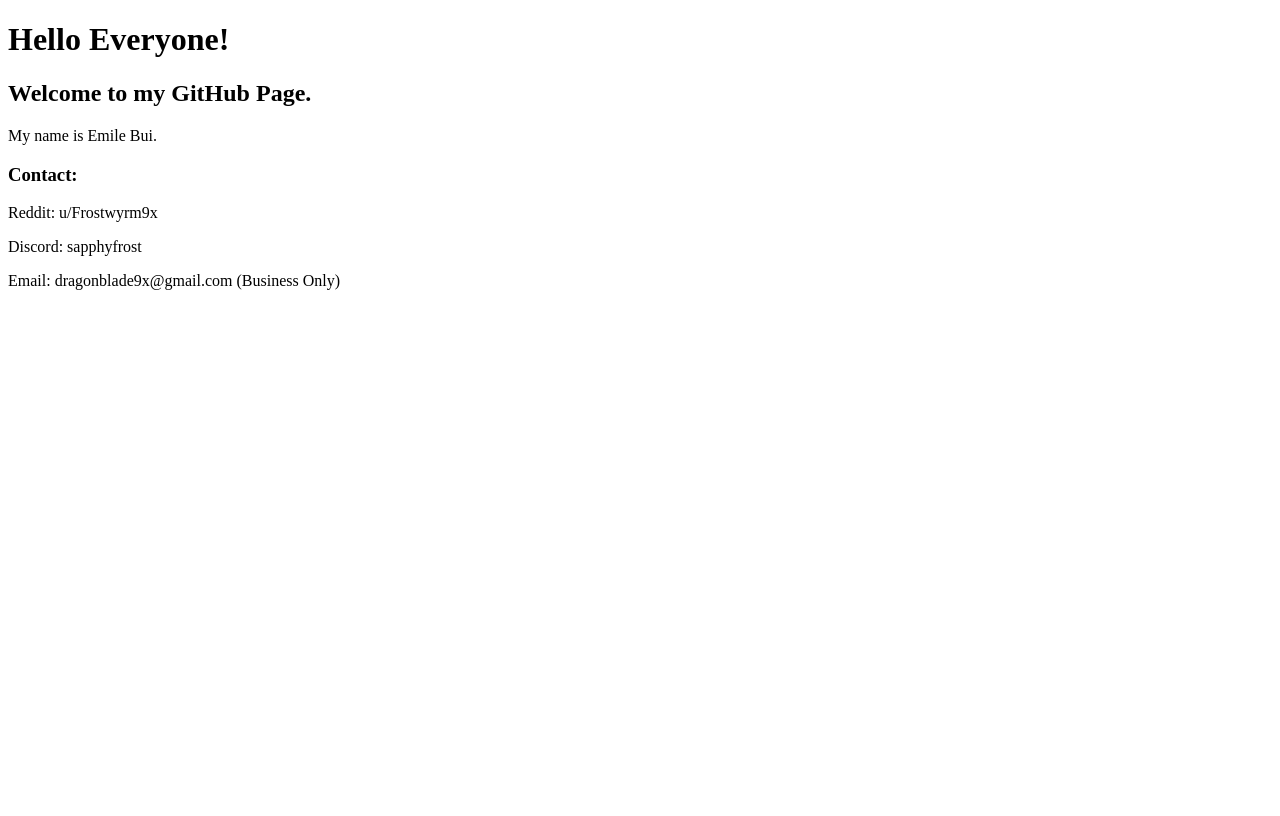
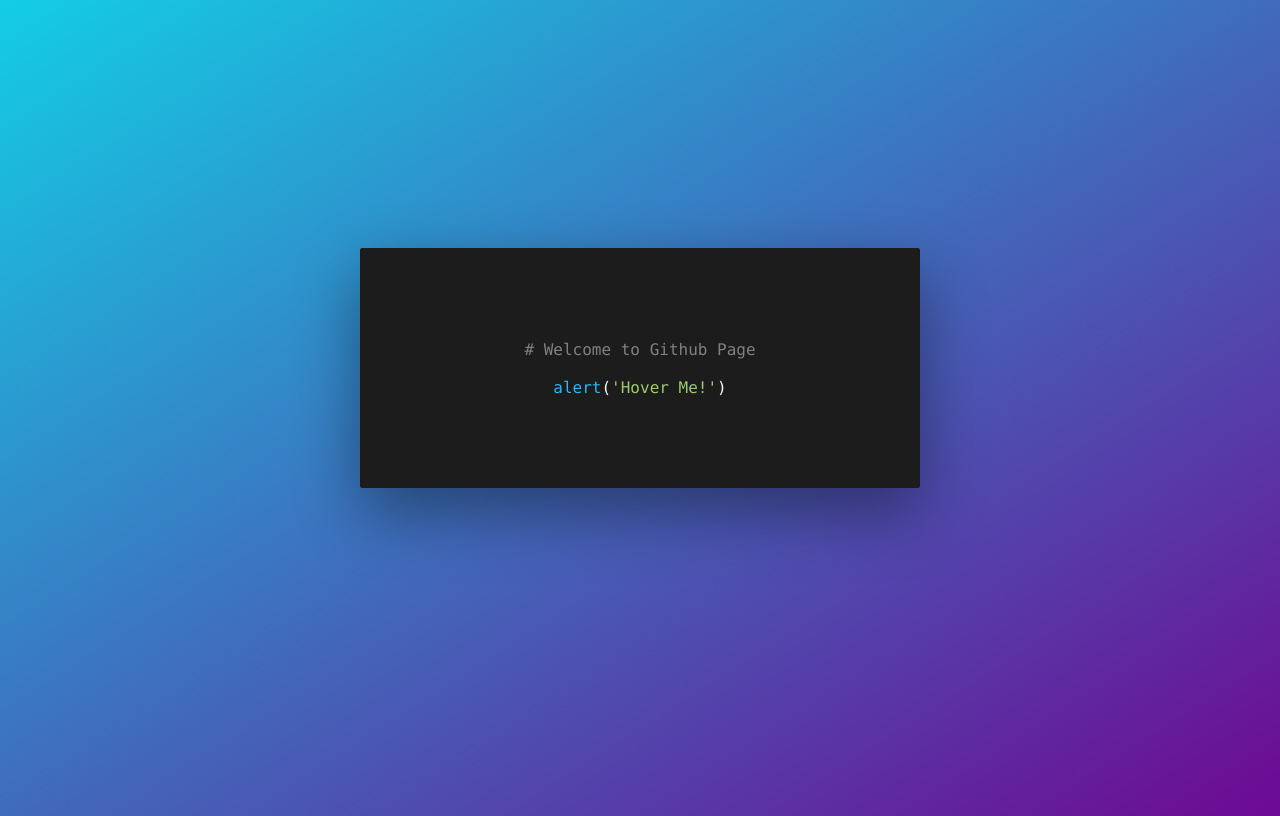
Before and after one commit to emilebui/emilebui.github.io, a plain HTML site: page index.html in a window 1280 px wide. Drawn offline with Linux system fonts and the light colour scheme.

Commit message:
update UI to make it fancier

```diff
--- a/index.html
+++ b/index.html
@@ -1,13 +1,128 @@
-<!DOCTYPE html>
-<html>
-<body>
-<h1>Hello Everyone!</h1>
-<h2>Welcome to my GitHub Page.</h2>
-<p>My name is Emile Bui.</p>
+<style>
+    * {
+        font-family: Consolas, "Andale Mono WT", "Andale Mono", "Lucida Console", "Lucida Sans Typewriter", "DejaVu Sans Mono", "Bitstream Vera Sans Mono", "Liberation Mono", "Nimbus Mono L", Monaco, "Courier New", Courier, monospace;
+    }
+    body {
+        background-image: linear-gradient(to bottom right, #13cde5, #6e0993);
+    }
+    .blue {
+        color: #29b6f6;
+    }
+    .green {
+        color: #9ccc65;
+    }
+    .purple {
+        color: #ba68c8;
+    }
+    .cyan {
+        color: #4dd0e1;
+    }
+    .red {
+        color: #ef5350;
+    }
+    .gray {
+        color: grey;
+    }
+    .content {
+        height: 100vh;
+        color: white;
+        display: flex;
+        justify-content: center;
+        align-items: center;
+    }
+    .card {
+        perspective: 150rem;
+        height: 20rem;
+        width: 35rem;
+        position: relative;
+    }
+    .card__side {
+        height: 15rem;
+        transition: all 0.8s ease;
+        position: absolute;
+        top: 0;
+        left: 0;
+        margin: auto;
+        width: 35rem;
+        backface-visibility: hidden;
+        border-radius: 3px;
+        overflow: hidden;
+        box-shadow: 0 1.5rem 4rem rgba(0, 0, 0, 0.4);
+    }
+    .card__side--front {
+        background-color: #1c1c1c;
+    }
+    .card__side--back {
+        transform: rotateY(180deg);
+        background-color: #1c1c1c;
+    }
+    .card:hover .card__side--front {
+        transform: rotateY(-180deg);
+    }
+    .card:hover .card__side--back {
+        transform: rotateY(0deg);
+    }
+    .card__cont {
+        height: 15rem;
+        background-color: #1c1c1c;
+        display: flex;
+        flex-direction: column;
+        align-items: center;
+        justify-content: center;
+    }
+    .alert {
+        display: flex;
+        flex-direction: row;
+    }
+    .card__cta {
+        position: absolute;
+        top: 50%;
+        left: 50%;
+        transform: translate(-50%, -50%);
+        width: 90%;
+        color: white;
+    }
+    .card__cta p {
+        margin-left: 1rem;
+    }
+    .card__cta p > .space {
+        margin-left: 2rem;
+    }
 
-<h3>Contact:</h3>
-<p>Reddit: u/Frostwyrm9x</p>
-<p>Discord: sapphyfrost</p>
-<p>Email: dragonblade9x@gmail.com (Business Only)</p>
-</body>
-</html>
+</style>
+<div class="content">
+    <div class="card">
+        <div class="card__side card__side--front">
+            <!-- Front Content -->
+            <div class="card__cont">
+                <span class="gray"># Welcome to Github Page</span>
+                <br />
+                <div class="alert">
+                    <span class="blue">alert</span>
+                    <span>(<span class="green">'Hover Me!'</span>)</span>
+                </div>
+            </div>
+        </div>
+        <div class="card__side card__side--back">
+            <!-- Back Content -->
+            <div class="card__cta">
+                <p><span class="purple">const</span> self <span class="cyan">=</span> {
+                    <br />
+                    <span class="space red">name</span>
+                    <span class="cyan">:</span> <span class="green">'Emile Bui'</span>,
+                    <br/>
+                    <span class="space red">email</span>
+                    <span class="cyan">:</span> <span class="green">'dragonblade9x@gmail.com'</span>, <span class="gray"># Business Only</span>
+                    <br/>
+                    <span class="space red">discord</span>
+                    <span class="cyan">:</span>
+                    <span class="green">'sapphyfrost'</span>,
+                    <br/>
+                    <span class="space red">reddit</span><span class="cyan">:</span> <span class="green">'u/Frostwyrm9x'</span>
+                    <br/>
+                    };
+                </p>
+            </div>
+        </div>
+    </div>
+</div>
```
